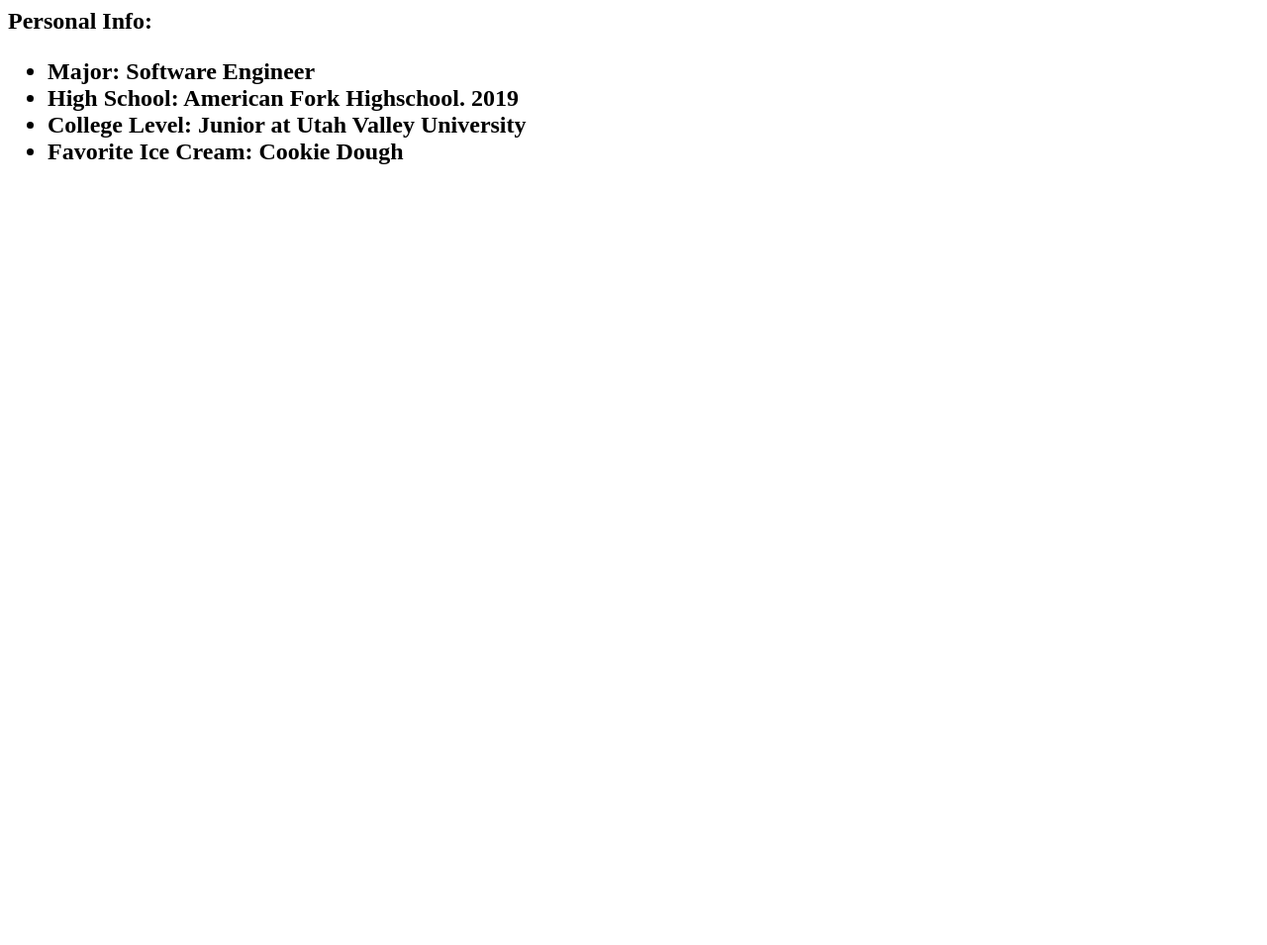
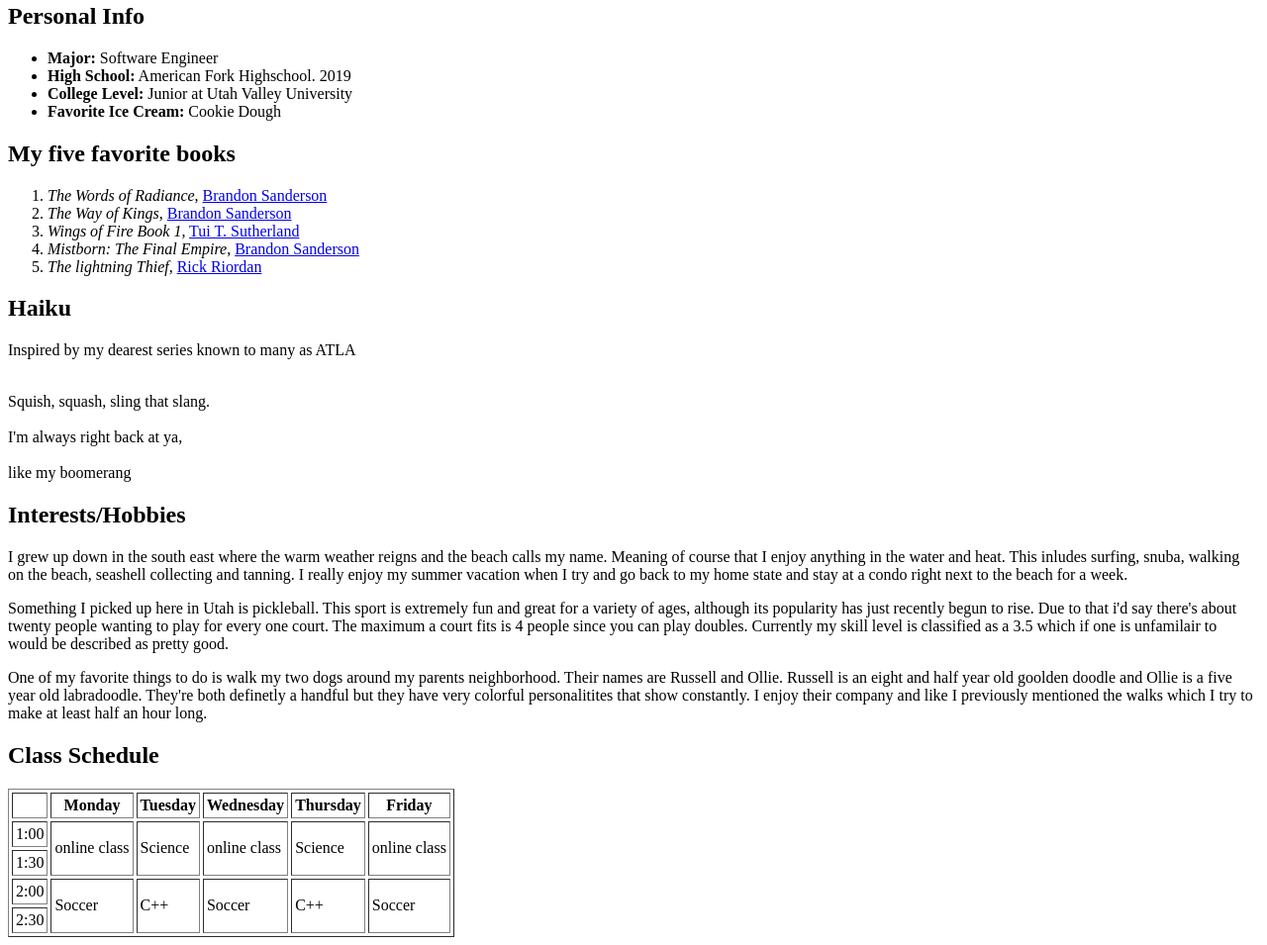
Before and after one commit to Groovepunja/Website, a plain HTML site: page Project1 WebD.html in a window 1280 px wide. Shown: the part 401-1356 px from the top of the page at 99% size. Before the commit the page ends 800 px from the top, so only its background shows below. Drawn offline with Linux system fonts and the light colour scheme.

Commit message:
Add files via upload

```diff
--- a/Project1 WebD.html
+++ b/Project1 WebD.html
@@ -6,15 +6,91 @@
 </head>
 
 <header>
-    <h1> Chase Griffin
-<body>
-    <h1>
+    <h1> Chase Griffin </h1>
     <img src="img/me.jpg" alt=""width="300" height="300">
-    <h2> Personal Info:
+    <h2> Personal Info </h2>
     <ul>
         <li><strong>Major:</strong> Software Engineer</li>
-        <li>High School: American Fork Highschool. 2019</li>
-        <li>College Level: Junior at Utah Valley University</li>
-        <li>Favorite Ice Cream: Cookie Dough</li>
+        <li><strong>High School:</strong> American Fork Highschool. 2019</li>
+        <li><strong>College Level:</strong> Junior at Utah Valley University</li>
+        <li><strong>Favorite Ice Cream:</strong> Cookie Dough</li>
+    </ul>
+
+    <h2> My five favorite books </h2>
+    <ol>
+        <li><i>The Words of Radiance</i>, <a href="https://www.brandonsanderson.com/">Brandon Sanderson</a></li>
+        <li><i>The Way of Kings</i>, <a href="https://www.brandonsanderson.com/">Brandon Sanderson</a></li>
+        <li><i>Wings of Fire Book 1</i>, <a href="https://tuibooks.com/">Tui T. Sutherland</a></li>
+        <li><i>Mistborn: The Final Empire</i>, <a href="https://www.brandonsanderson.com/">Brandon Sanderson</a></li>
+        <li><i>The lightning Thief</i>, <a href="https://rickriordan.com/">Rick Riordan</a></li>
+    </ol>
+
+    <h2> Haiku </h2>
+    <p>Inspired by my dearest series known to many as ATLA
+    </p>
+    <br>Squish, squash, sling that slang.</br>
+    <br>I'm always right back at ya,</br>
+    <br>like my boomerang</br>
+    </p>
+    <h2>Interests/Hobbies</h2>
+    <p>
+        I grew up down in the south east where the warm weather reigns and the beach calls my name. Meaning of course that I enjoy anything in the water and heat.
+        This inludes surfing, snuba, walking on the beach, seashell collecting and tanning. I really enjoy my summer vacation when I try and go back to my home state
+        and stay at a condo right next to the beach for a week.
+    </p>
+    <p>
+        Something I picked up here in Utah is pickleball. This sport is extremely fun and great for a variety of ages, although its popularity has just
+        recently begun to rise. Due to that i'd say there's about twenty people wanting to play for every one court. The maximum a court fits is 4 people since
+        you can play doubles. Currently my skill level is classified as a 3.5 which if one is unfamilair to would be described as pretty good.
+    </p>
+    <p>
+        One of my favorite things to do is walk my two dogs around my parents neighborhood. Their names are Russell and Ollie. Russell is an eight and half year old
+        goolden doodle and Ollie is a five year old labradoodle. They're both definetly a handful but they have very colorful personalitites that show constantly.
+        I enjoy their company and like I previously mentioned the walks which I try to make at least half an hour long.
+    </p>
+
+    <h2>Class Schedule</h2>
+    <!DOCTYPE html>
+    <html>
+    <head>
+        <title>6-Column Table</title>
+    </head>
+    <body>
+        <table border="1" cellspacing="3" cellpadding="3">
+            <tr>
+                <th></th>
+                <th>Monday</th>
+                <th>Tuesday</th>
+                <th>Wednesday</th>
+                <th>Thursday</th>
+                <th>Friday</th>
+            </tr>
+            <tr>
+                <td>1:00</td>
+                <td rowspan="2">online class</td>
+                <td rowspan="2">Science</td>
+                <td rowspan="2">online class</td>
+                <td rowspan="2">Science</td>
+                <td rowspan="2">online class</td>
+            </tr>
+            <tr>
+                <td>1:30</td>
+            </tr>
+            <tr>
+                <td>2:00</td>
+                <td rowspan="2">Soccer</td>
+                <td rowspan="2">C++</td>
+                <td rowspan="2">Soccer</td>
+                <td rowspan="2">C++</td>
+                <td rowspan="2">Soccer</td>
+            </tr>
+            <tr>
+                <td>2:30</td>
+            </tr>
+        </table>
+    </body>
+    </html>
+
+
     </header>
 </html>
```
